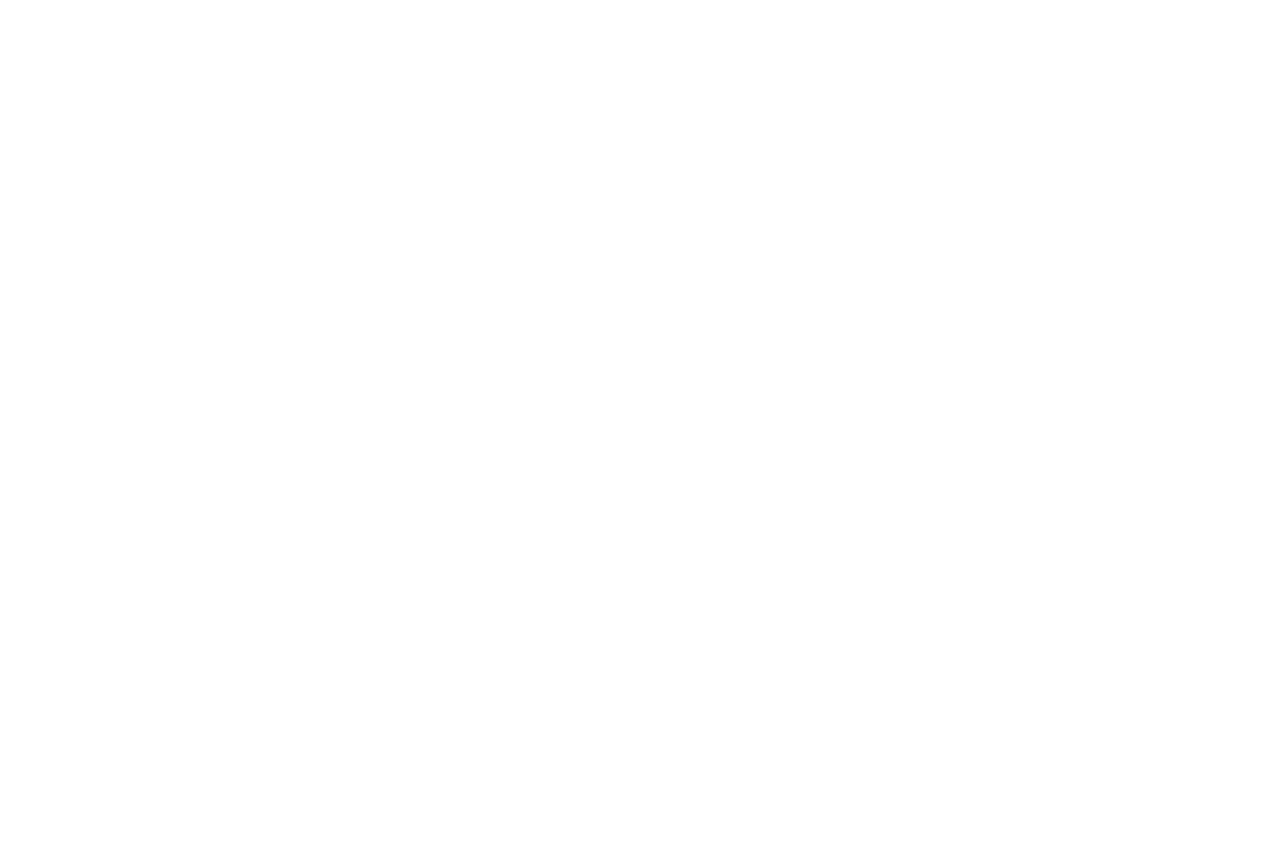
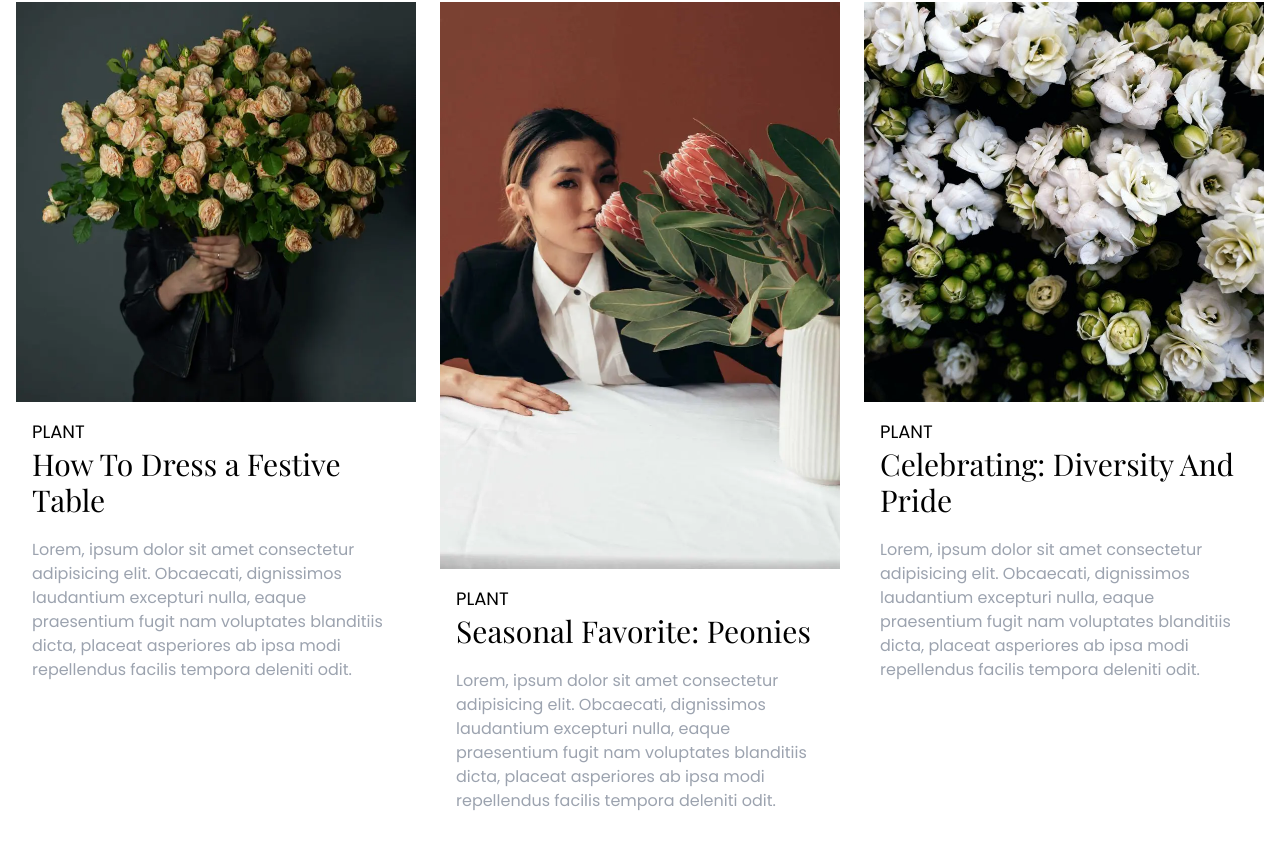
Before and after one commit to YousiefSameh/Fiore, a React (Create React App) app: page / in a window 1280 px wide. Shown: the part 5687-6536 px from the top of the page. Before the commit the page ends 5401 px from the top, so only its background shows below. Built offline with nearby package versions, Linux system fonts and the light colour scheme; a web font is replaced by a local one.

Commit message:
Create Blogs Section

```diff
--- a/src/App.js
+++ b/src/App.js
@@ -7,6 +7,7 @@ import Phrase from './Phrase';
 import OurStory from './OurStory';
 import Gifts from './Gifts';
 import SchoolFlower from './SchoolFlower';
+import Blogs from './Blogs';
 
 const App = () => {
   return (
@@ -19,6 +20,7 @@ const App = () => {
       <OurStory />
       <Gifts />
       <SchoolFlower />
+      <Blogs />
     </main>
   );
 };
--- /dev/null
+++ b/src/Blogs.jsx
@@ -0,0 +1,37 @@
+import React from 'react'
+
+const Blogs = () => {
+  return (
+    <section className='pb-24 px-4'>
+      <h1 className='font-primary text-3xl md:text-4xl lg:text-5xl mx-auto w-fit text-center'>The Journal</h1>
+      <div className="container mx-auto flex flex-col md:flex-row gap-6 mt-12">
+        <div className="card w-full md:w-1/3">
+          <img src="Images/img21.webp" className='w-full' alt="How To Dress a Festive Table" />
+          <div className="text p-4">
+            <p className='uppercase text-base md:text-lg'>Plant</p>
+            <h2 className='font-primary text-2xl md:text-3xl'>How To Dress a Festive Table</h2>
+            <p className='text-gray-400 mt-5 text-sm md:text-base'>Lorem, ipsum dolor sit amet consectetur adipisicing elit. Obcaecati, dignissimos laudantium excepturi nulla, eaque praesentium fugit nam voluptates blanditiis dicta, placeat asperiores ab ipsa modi repellendus facilis tempora deleniti odit.</p>
+          </div>
+        </div>
+        <div className="card w-full md:w-1/3">
+          <img src="Images/img22.webp" className='w-full' alt="Seasonal Favorite: Peonies" />
+          <div className="text p-4">
+            <p className='uppercase text-base md:text-lg'>Plant</p>
+            <h2 className='font-primary text-2xl md:text-3xl'>Seasonal Favorite: Peonies</h2>
+            <p className='text-gray-400 mt-5 text-sm md:text-base'>Lorem, ipsum dolor sit amet consectetur adipisicing elit. Obcaecati, dignissimos laudantium excepturi nulla, eaque praesentium fugit nam voluptates blanditiis dicta, placeat asperiores ab ipsa modi repellendus facilis tempora deleniti odit.</p>
+          </div>
+        </div>
+        <div className="card w-full md:w-1/3">
+          <img src="Images/img23.jpg" className='w-full' alt="Celebrating: Diversity And Pride" />
+          <div className="text p-4">
+            <p className='uppercase text-base md:text-lg'>Plant</p>
+            <h2 className='font-primary text-2xl md:text-3xl'>Celebrating: Diversity And Pride</h2>
+            <p className='text-gray-400 mt-5 text-sm md:text-base'>Lorem, ipsum dolor sit amet consectetur adipisicing elit. Obcaecati, dignissimos laudantium excepturi nulla, eaque praesentium fugit nam voluptates blanditiis dicta, placeat asperiores ab ipsa modi repellendus facilis tempora deleniti odit.</p>
+          </div>
+        </div>
+      </div>
+    </section>
+  )
+}
+
+export default Blogs
--- a/src/SchoolFlower.jsx
+++ b/src/SchoolFlower.jsx
@@ -2,7 +2,7 @@ import React from 'react'
 
 const SchoolFlower = () => {
   return (
-    <section className='bg-fourth py-12 px-4'>
+    <section className='bg-fourth py-12 px-4 my-24'>
       <div className="container mx-auto flex flex-col md:flex-row justify-between items-center gap-10">
         <div className="image bg-secondary flex items-center justify-center p-8 md:p-16 w-full md:w-1/2">
           <img src="Images/img20.webp" className='w-64 md:w-80 lg:w-96' alt="School Flower" />
```
